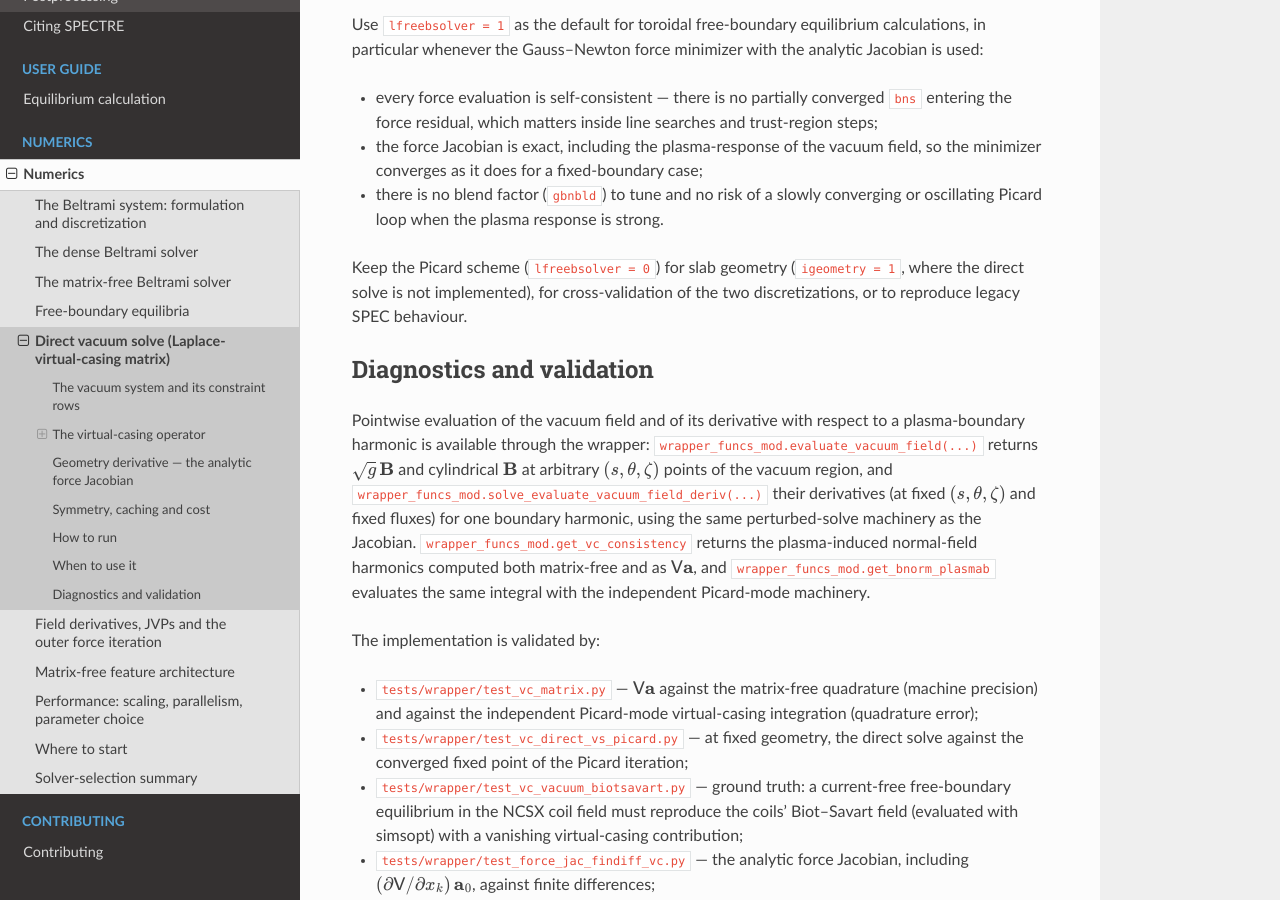
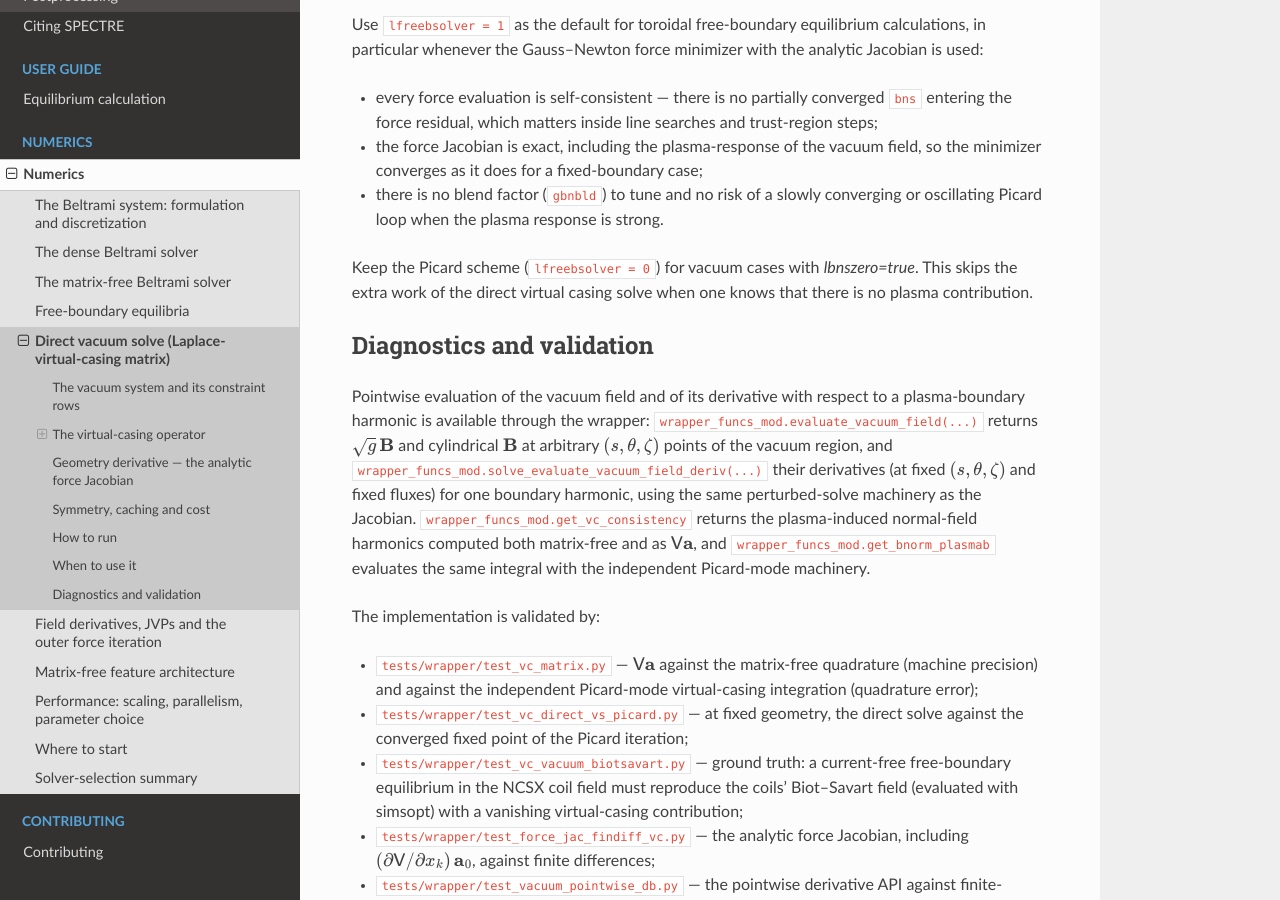
Before and after one commit to ANU-HPC/SPECTRE, a Sphinx documentation site: the page built from docs/source/numerics/direct_vacuum_solve.rst, in a window 1280 px wide and 900 px high, scrolled down 6307 px. Built offline with Sphinx 7.4.7 and the Read the Docs theme 3.1.0, drawn with Linux system fonts in a browser that asks for light colours; pages that are not in the unit, such as notebooks, are missing from menus; cross-references to code outside the pages are shown as plain code.

```diff
--- a/docs/source/numerics/direct_vacuum_solve.rst
+++ b/docs/source/numerics/direct_vacuum_solve.rst
@@ -381,9 +381,9 @@ in particular whenever the Gauss–Newton force minimizer with the analytic Jaco
 * there is no blend factor (``gbnbld``) to tune and no risk of a slowly converging or
   oscillating Picard loop when the plasma response is strong.
 
-Keep the Picard scheme (``lfreebsolver = 0``) for slab geometry (``igeometry = 1``, where the
-direct solve is not implemented), for cross-validation of the two discretizations, or to
-reproduce legacy SPEC behaviour.
+Keep the Picard scheme (``lfreebsolver = 0``) for vacuum cases with `lbnszero=true`.
+This skips the extra work of the direct virtual casing solve when one knows that there
+is no plasma contribution.
 
 Diagnostics and validation
 ==========================
```
Also changed, not shown: 2 other files.
